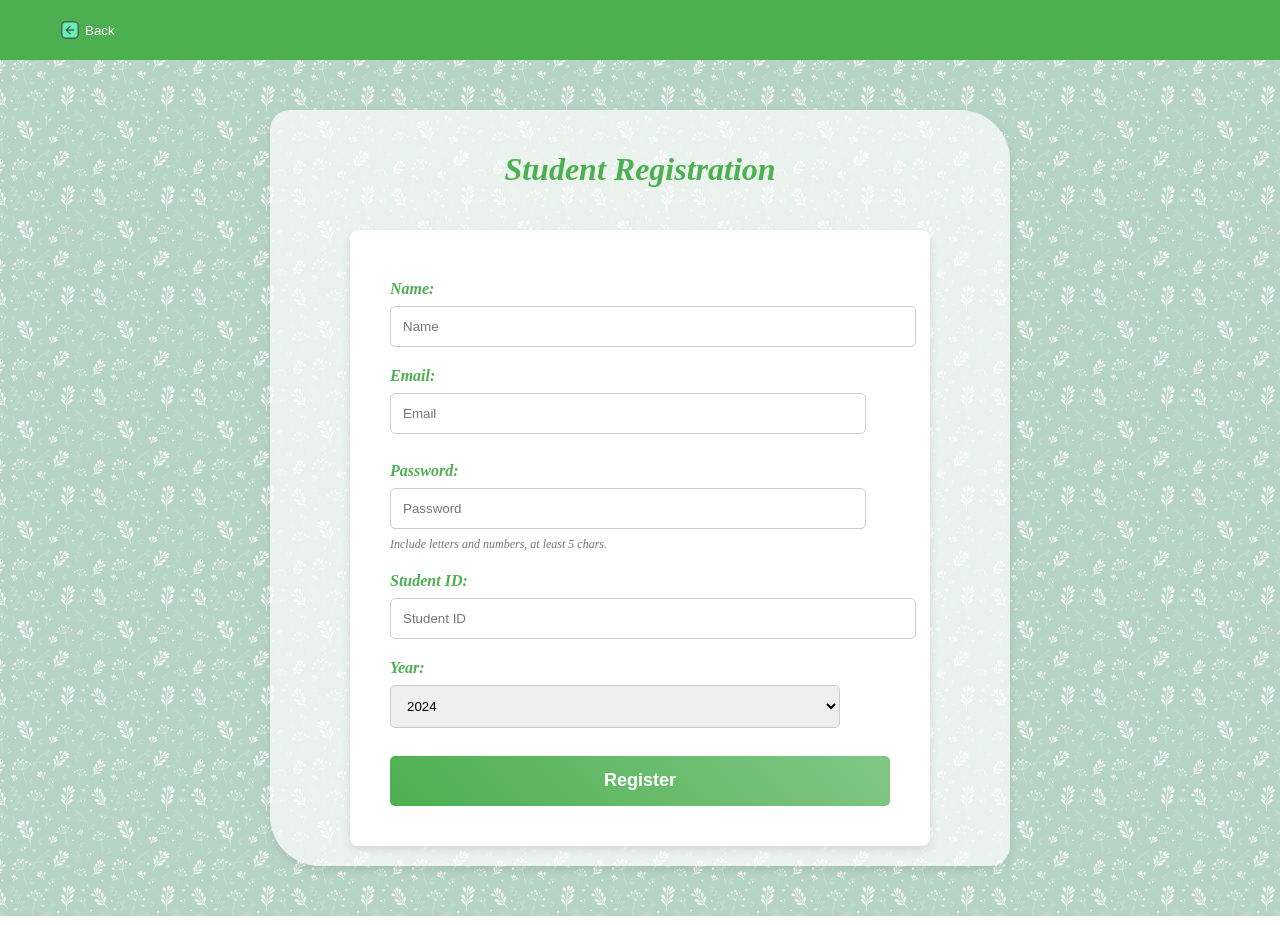
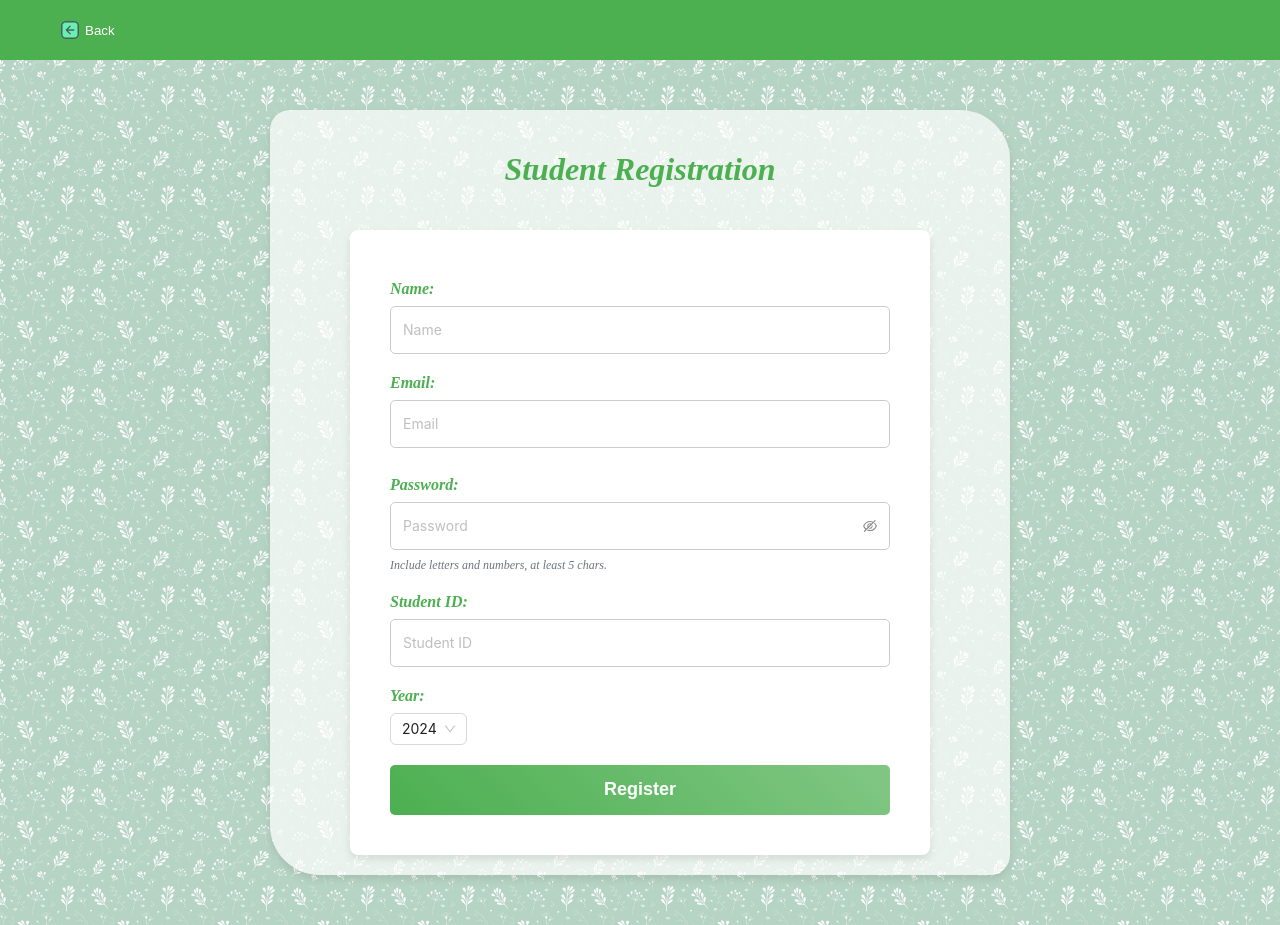
Before and after one commit to WeiZhang0317/Enhanced-Plant-Identification-Learning-Application-Plantzzz-App-, a React (Create React App) app in the folder frontend/: page /register/student in a window 1280 px wide. Built offline with nearby package versions, Linux system fonts and the light colour scheme.

Commit message:
student register style update

```diff
--- a/frontend/src/pages/StudentRegisterPage.js
+++ b/frontend/src/pages/StudentRegisterPage.js
@@ -2,6 +2,7 @@ import React, { useState } from "react";
 import { useNavigate } from "react-router-dom";
 import Navigation from "../components/Navigation";
 import "../styles/StudentRegisterPage.css"; // Import the CSS file
+import { Input, Select, message } from 'antd';
 
 function StudentRegisterPage() {
   const navigate = useNavigate();
@@ -61,6 +62,7 @@ function StudentRegisterPage() {
     .catch(error => {
       console.error('Error:', error);
       setError(error.message);
+      message.error(error.message);
     });
   };
 
@@ -75,7 +77,7 @@ function StudentRegisterPage() {
             <label htmlFor="name" className="student-register-form-label">
               Name:
             </label>
-            <input
+            <Input
               type="text"
               id="name"
               name="name"
@@ -89,7 +91,7 @@ function StudentRegisterPage() {
             <label htmlFor="email" className="student-register-form-label">
               Email:
             </label>
-            <input
+            <Input
               type="email"
               id="email"
               name="email"
@@ -104,12 +106,11 @@ function StudentRegisterPage() {
             <label htmlFor="password" className="student-register-form-label">
               Password:
             </label>
-            <input
-              type="password"
+            <Input.Password
               id="password"
               name="password"
               placeholder="Password"
-              autoComplete="off"
+              autoComplete="new-password"
               value={studentData.password}
               onChange={handleChange}
               className="student-register-form-input"
@@ -125,7 +126,7 @@ function StudentRegisterPage() {
             <label htmlFor="studentId" className="student-register-form-label">
               Student ID:
             </label>
-            <input
+            <Input
               type="text"
               id="studentId"
               name="studentId"
@@ -141,22 +142,22 @@ function StudentRegisterPage() {
             <label htmlFor="enrollmentYear" className="student-register-form-label">
               Year:
             </label>
-            <select
+            <Select
               id="enrollmentYear"
               name="enrollmentYear"
               value={studentData.enrollmentYear}
-              onChange={handleChange}
-              className="student-register-form-input"
+              onChange={(value) => setStudentData({ ...studentData, enrollmentYear: value })}
+              // className="student-register-form-input"
             >
               {Array.from(
                 { length: currentYear - 1999 },
                 (_, index) => 2000 + index
               ).map((year) => (
-                <option key={year} value={year}>
+                <Select.Option key={year} value={year}>
                   {year}
-                </option>
+                </Select.Option>
               ))}
-            </select>
+            </Select>
           </div>
 
           <button type="submit" className="student-register-submit-button">
--- a/frontend/src/styles/StudentRegisterPage.css
+++ b/frontend/src/styles/StudentRegisterPage.css
@@ -77,15 +77,15 @@
   font-family: 'Cinzel', serif;
 }
 
-        .student-register-form-input {
+.student-register-form-input,
+.student-register-form-select {
   padding: 12px !important;
   border: 1px solid #ccc !important;
   border-radius: 5px !important;
   margin-bottom: 8px !important;
-          width: 90% !important;
+  width: 100% !important; /* Ensure consistent width */
   transition: border-color 0.3s ease-in-out !important;
 }
-
 
 .student-register-form-hint {
   font-size: 0.75rem;
```
Lines whose indentation alone changed are shown as unchanged.
